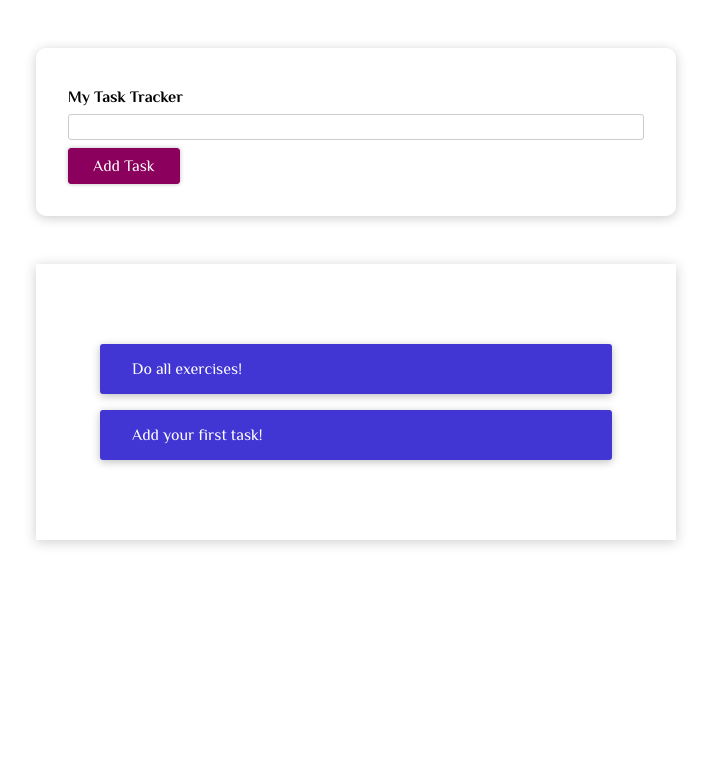
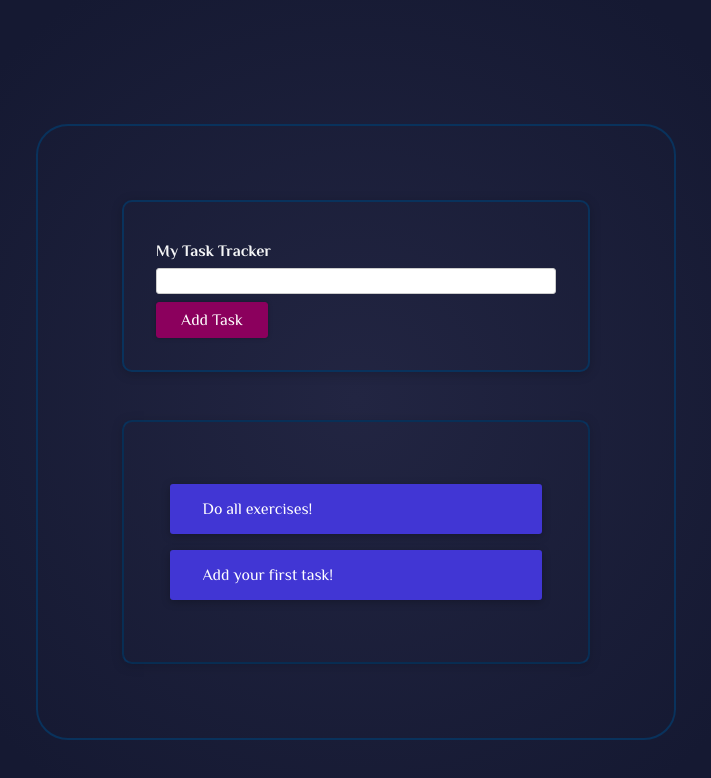
Before and after one commit to jalonghurst/motivational-task-tracker, a React (Create React App) app: page / in a window 1280 px wide. Shown: the top 778 px of the page, without its empty margins (284-995 px from the left). Built offline with nearby package versions, Linux system fonts and the light colour scheme.

Commit message:
Altered CSS styles, blue borders for containers

```diff
--- a/src/App.css
+++ b/src/App.css
@@ -1,14 +1,44 @@
 #goals {
-  width: 50%;
+  width: 80%;
   max-width: 90%;
   margin: 3rem auto;
+  border-radius: 10px;
+  border: #09325c solid 2px;
 }
 
 #goal-form {
-  width: 50%;
+  width: 80%;
   max-width: 90%;
   margin: 3rem auto;
   padding: 2rem;
   box-shadow: 0 2px 12px rgba(0, 0, 0, 0.2);
   border-radius: 10px;
+  border: #09325c solid 2px;
+
 }
+
+.container {
+  color:#c9ccea;
+  display: flex;
+  flex-direction: column;
+  align-items: center;
+  justify-content: center;
+  width: 100%;
+  min-height: 100vh;
+  background: rgb(39,42,85);
+  background: radial-gradient(circle, #222542 0%, #151932 65%);
+}
+
+.task-container {
+  margin-top: 5%;
+  padding: 2%;
+  width: 50%;
+  height: auto;
+  border: #09325c solid 2px;
+  border-radius: 5%;
+  font-family:  monospace, roboto-mono;
+  /* font-style: italic; */
+  color: #f5f6f7;
+  /* word-wrap: break-word;
+  text-align: center; */
+}
--- a/src/App.js
+++ b/src/App.js
@@ -36,7 +36,8 @@ const App = () => {
   }
 
   return (
-    <div>
+    <div  class="container">
+      <div class="task-container">
       <section id="goal-form">
         <CourseInput onAddGoal={addGoalHandler} />
       </section>
@@ -50,6 +51,7 @@ const App = () => {
         ) // <p style={{ textAlign: 'center' }}>No goals found. Maybe add one?</p>
         } */}
       </section>
+      </div>
     </div>
   );
 };
```
Also changed, not shown: src/index.css (line endings or trailing spaces), 1 other file (tests, documents, lock files or other folders).
